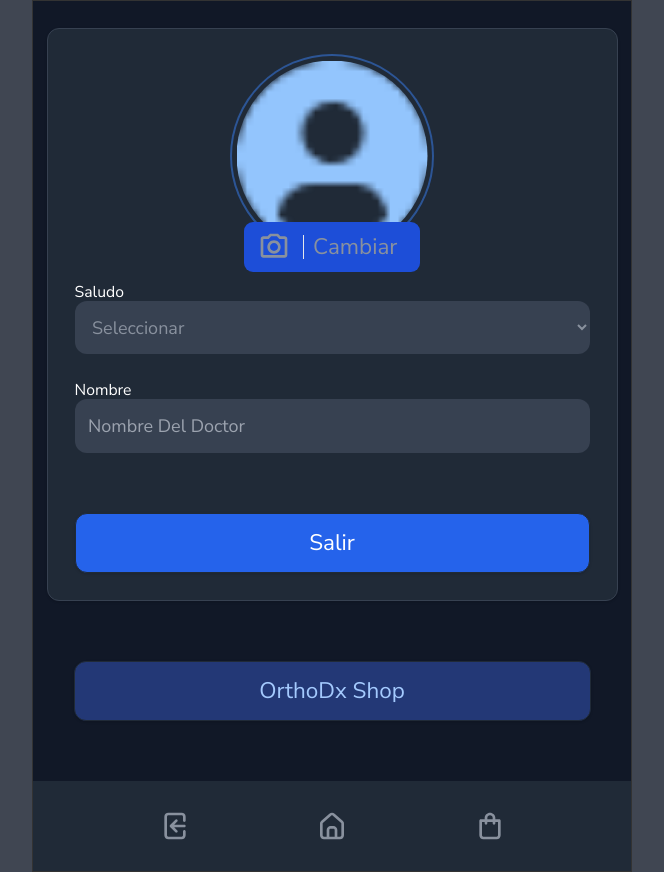
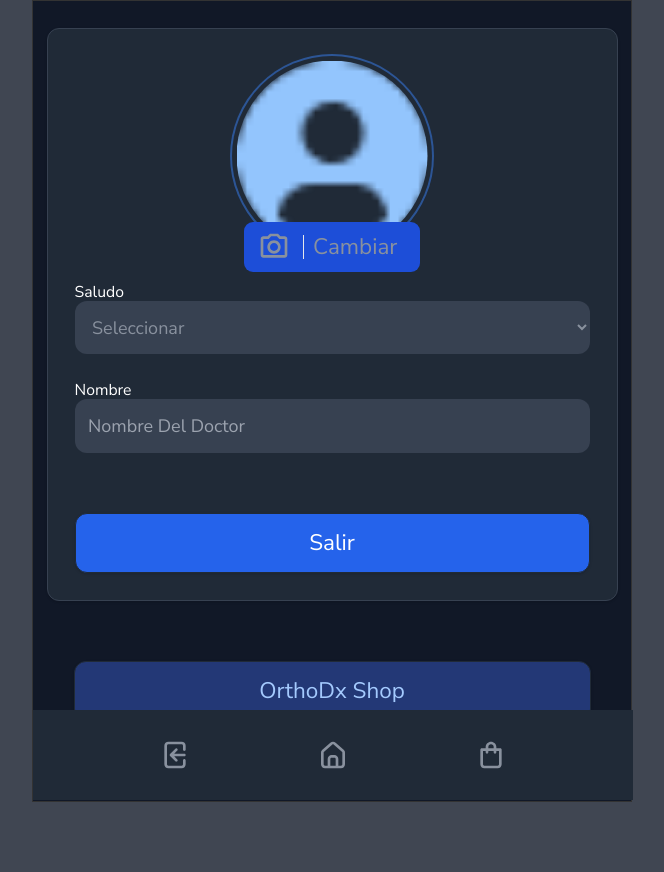
Before and after one commit to den-velez/orthodx, a Next.js app: page /doctors/new in a window 1280 px wide. Shown: the whole page, without its empty margins (308-972 px from the left). After the commit the page ends 802 px from the top, so only its background shows below. Built offline with nearby package versions, Linux system fonts and the light colour scheme.

Commit message:
OD-31 fix the footer in the bottom of the page

```diff
--- a/src/app/doctors/[id]/page.tsx
+++ b/src/app/doctors/[id]/page.tsx
@@ -55,7 +55,7 @@ export default async function DoctorPage({
   const doctor = (await doctorData(id)) as IDoctor;
 
   return (
-    <div className='bg-bgDark-090'>
+    <div className='bg-bgDark-090 h-screen'>
       <main className='px-3 pt-6 pb-[60px]'>
         <FormDoctorComponent {...doctor} />
         <div className='mt-[60px] h-[60px] px-6'>
--- a/src/app/patients/[id]/layout.tsx
+++ b/src/app/patients/[id]/layout.tsx
@@ -41,7 +41,7 @@ export default async function Layout({ children, params }: PatientLayoutProps) {
   return (
     <>
       <PatientHeaderComponent {...patientHeader} />
-      <main className='min-h-[calc(100vh-218px)] px-3 py-6 pb-[60px] bg-bgDark-090'>
+      <main className='min-h-[calc(100vh-218px)] px-3 py-6 pb-[140px] bg-bgDark-090'>
         {children}
       </main>
       <FooterComponent type='patient' doctorId='' />
--- a/src/app/patients/page.tsx
+++ b/src/app/patients/page.tsx
@@ -64,7 +64,7 @@ export default async function PatientsList({
       </ModalComponent>
 
       <DoctorHeaderComponent />
-      <main className='flex flex-col gap-3 px-3 pt-6 bg-bgDark-090 min-h-screen'>
+      <main className='pb-[90px] flex flex-col gap-3 px-3 pt-6 bg-bgDark-090 min-h-screen'>
         <Suspense fallback={<div>Loading...</div>}>
           <SearcherComponent />
         </Suspense>
--- a/src/components/footer/FooterComponent.tsx
+++ b/src/components/footer/FooterComponent.tsx
@@ -97,7 +97,7 @@ const FooterComponent = (props: FooterProps) => {
   };
 
   return (
-    <footer className='flex items-center justify-evenly h-[90px] bg-bgDark-080'>
+    <footer className='fixed bottom-0 w-full max-w-[600px] mx-auto flex items-center justify-evenly h-[90px] bg-bgDark-080'>
       {getFooter().map((item, index) => (
         <button key={index} onClick={item.onClick}>
           <IconsComponent icon={item.icon} />
```
